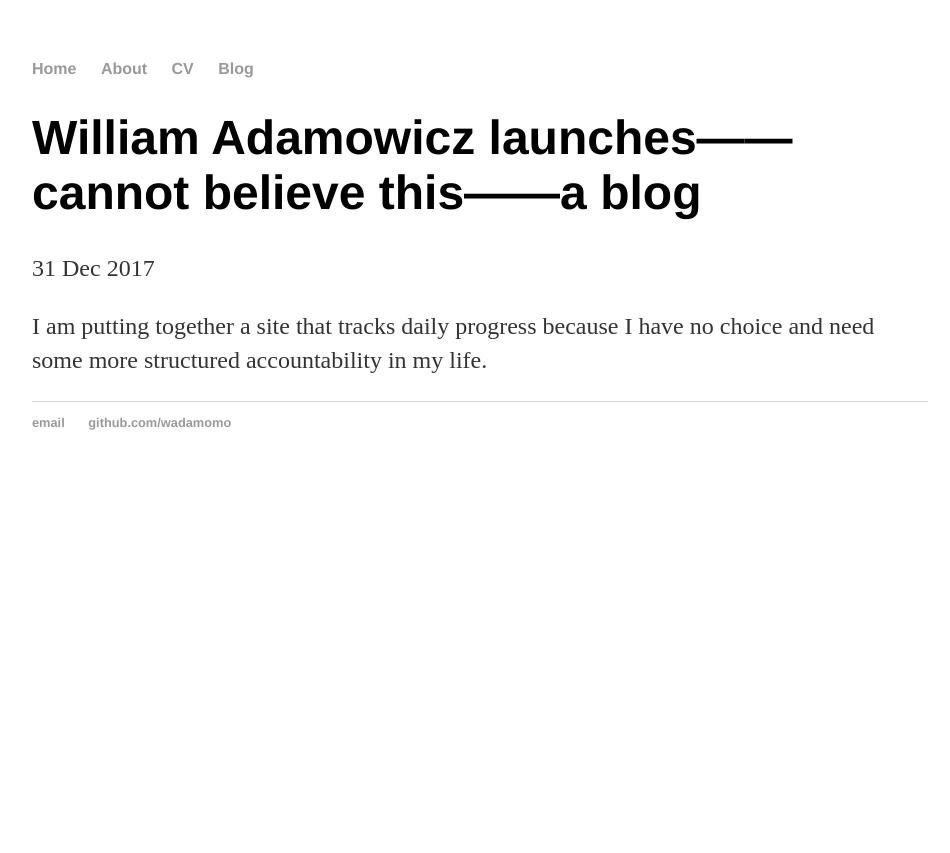
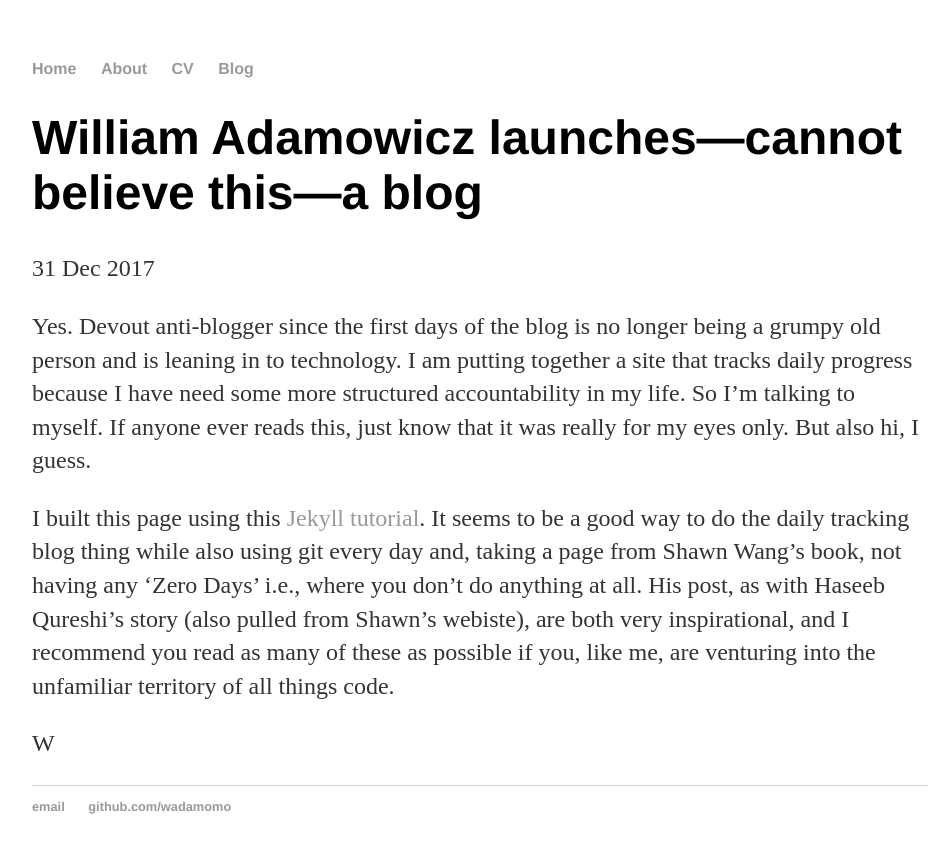
Before and after one commit to WADAMOMO/wadamomo.github.io, a Jekyll site: the page built from _posts/2017-12-31-william-adamowicz-site-launched.md, in a window 1280 px wide. Shown: the top 853 px of the page, without its empty margins (160-1110 px from the left). Built offline with Jekyll 4.4.1, drawn with Linux system fonts in a browser that asks for light colours.

Commit message:
updates posts

```diff
--- a/_posts/2017-12-31-william-adamowicz-site-launched.md
+++ b/_posts/2017-12-31-william-adamowicz-site-launched.md
@@ -1,7 +1,11 @@
 ---
 layout: post
-title: "William Adamowicz launches——cannot believe this——a blog"
+title: "William Adamowicz launches—cannot believe this—a blog"
 date: 2017-12-31
 ---
 
-I am putting together a site that tracks daily progress because I have no choice and need some more structured accountability in my life.
+Yes. Devout anti-blogger since the first days of the blog is no longer being a grumpy old person and is leaning in to technology. I am putting together a site that tracks daily progress because I have need some more structured accountability in my life. So I'm talking to myself. If anyone ever reads this, just know that it was really for my eyes only. But also hi, I guess.
+
+I built this page using this <a href="http://jmcglone.com/guides/github-pages/">Jekyll tutorial</a>. It seems to be a good way to do the daily tracking blog thing while also using git every day and, taking a page from Shawn Wang's book, not having any 'Zero Days' i.e., where you don't do anything at all. His post, as with Haseeb Qureshi's story (also pulled from Shawn's webiste), are both very inspirational, and I recommend you read as many of these as possible if you, like me, are venturing into the unfamiliar territory of all things code.
+
+W
```
Also changed, not shown: _posts/2018-01-01-this-is-a-placeholder.md (+2 -2 lines).
